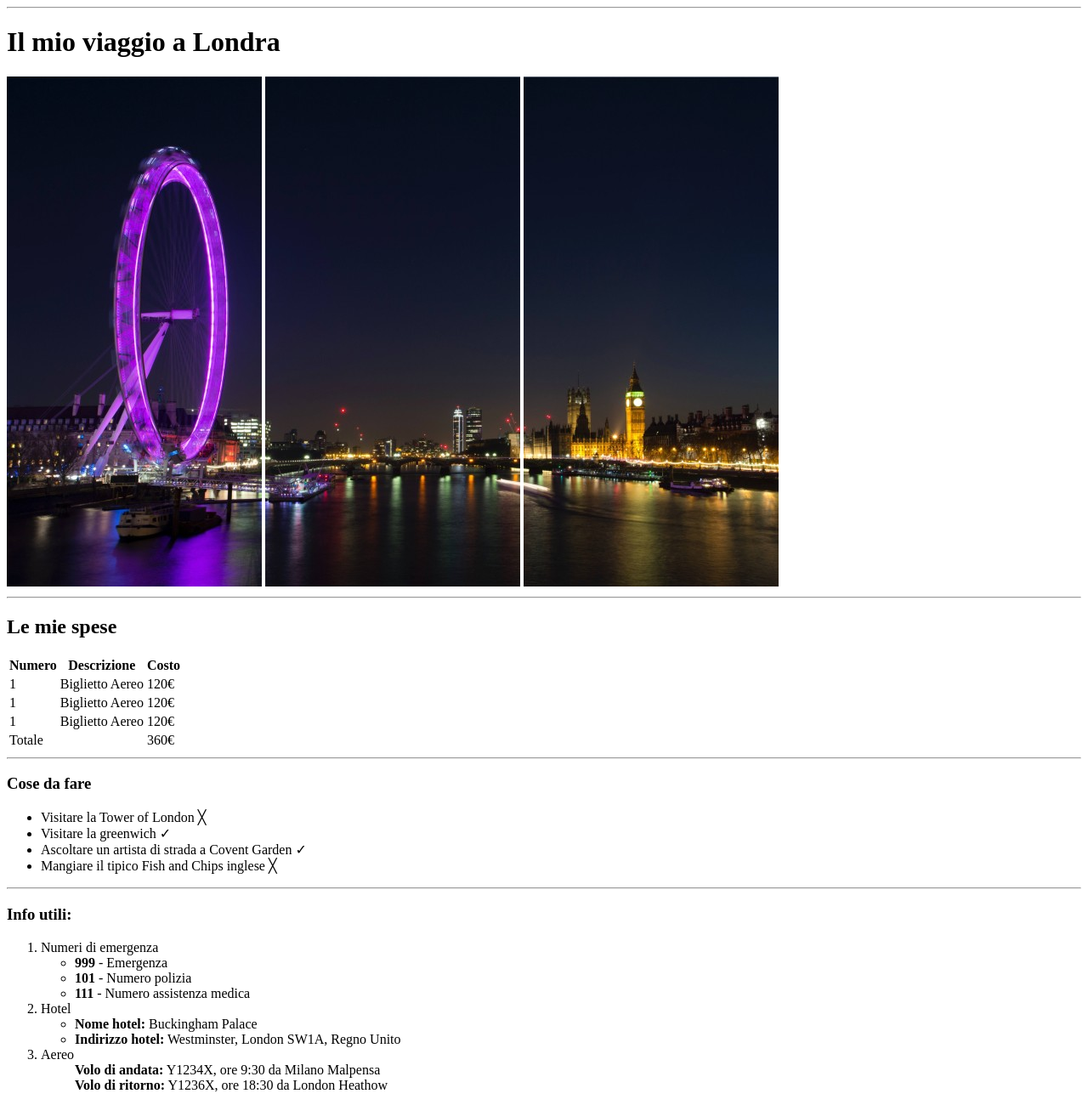
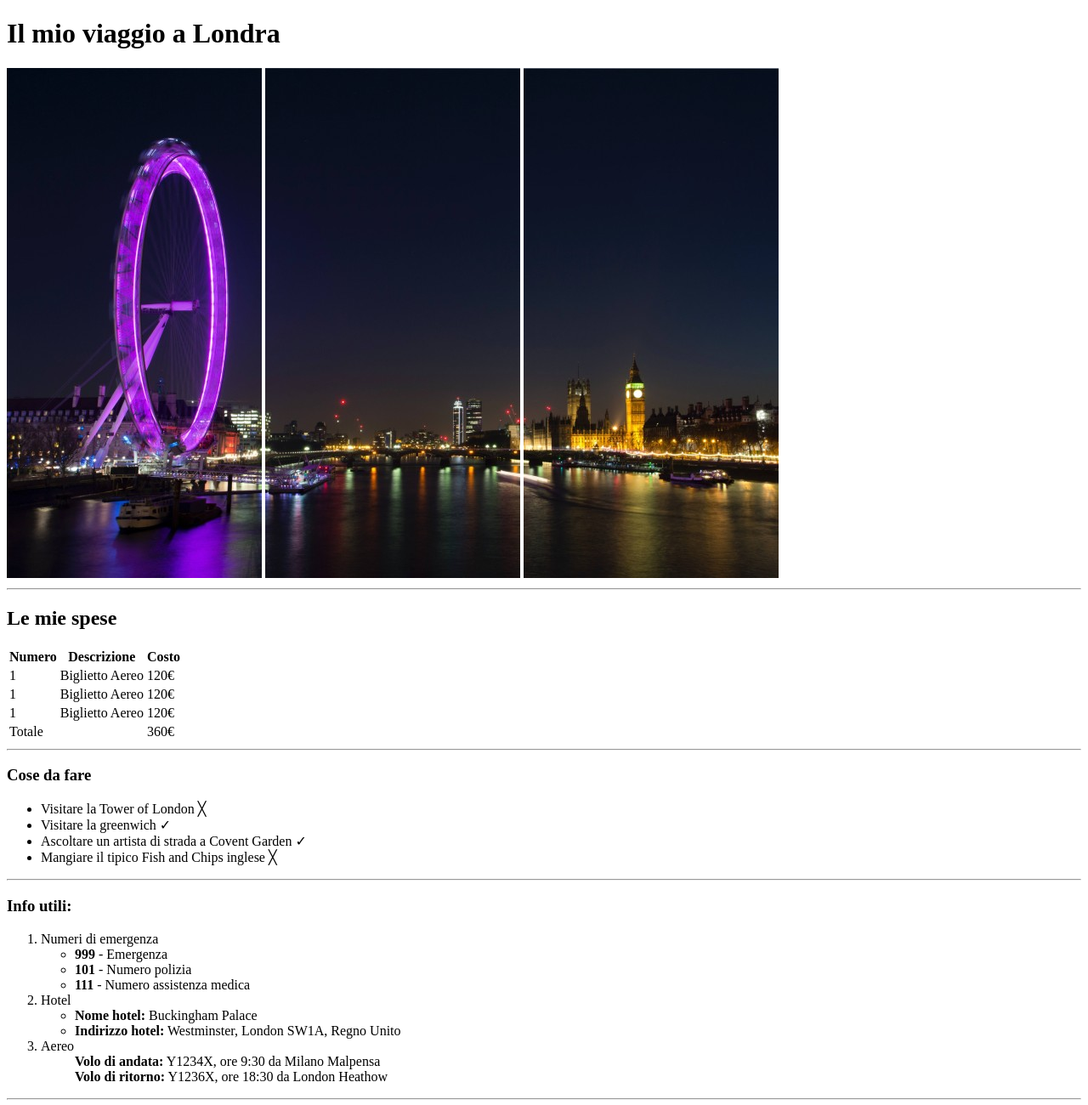
Before and after one commit to saragenuardi/html-london-trip, a plain HTML site: page index.html in a window 1280 px wide. Shown: the top 1300 px of the page at 85% size. Drawn offline with Linux system fonts and the light colour scheme.

Commit message:
correzione apertura tag

```diff
--- a/index.html
+++ b/index.html
@@ -1,12 +1,14 @@
 <!DOCTYPE html>
-<hr lang="en">
+<html lang="en">
 <head>
     <meta charset="UTF-8">
     <meta http-equiv="X-UA-Compatible" content="IE=edge">
     <meta name="viewport" content="width, initial-scale=1.0">
-    <title>Document</title>
+    <title>Viaggio a Londra</title>
 </head>
+<body>
     <!-- header -->
+    <header>
         <div>
             <h1>
                 Il mio viaggio a Londra
@@ -18,7 +20,7 @@
         <hr> </hr>
     </header>
     <!-- /header -->
-
+    <main>
         <!-- first section "spesa" -->
         <section>
             <h2>
@@ -88,6 +90,7 @@
         <!-- /first section "spesa" -->
 
         <!-- second section "cose da fare" -->
+        <section>
             <h3>
                 Cose da fare
             </h3>
@@ -110,6 +113,7 @@
         <!-- /second section "cose da fare" -->
 
         <!-- third section "info" -->
+        <section>
             <h3>Info utili:
             </h3>
             <ol>
```
